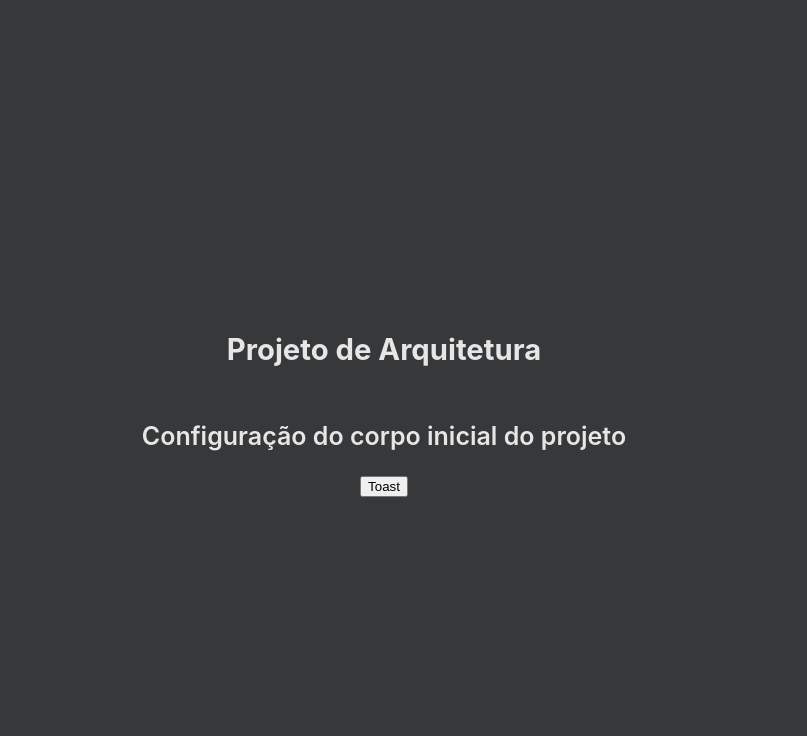
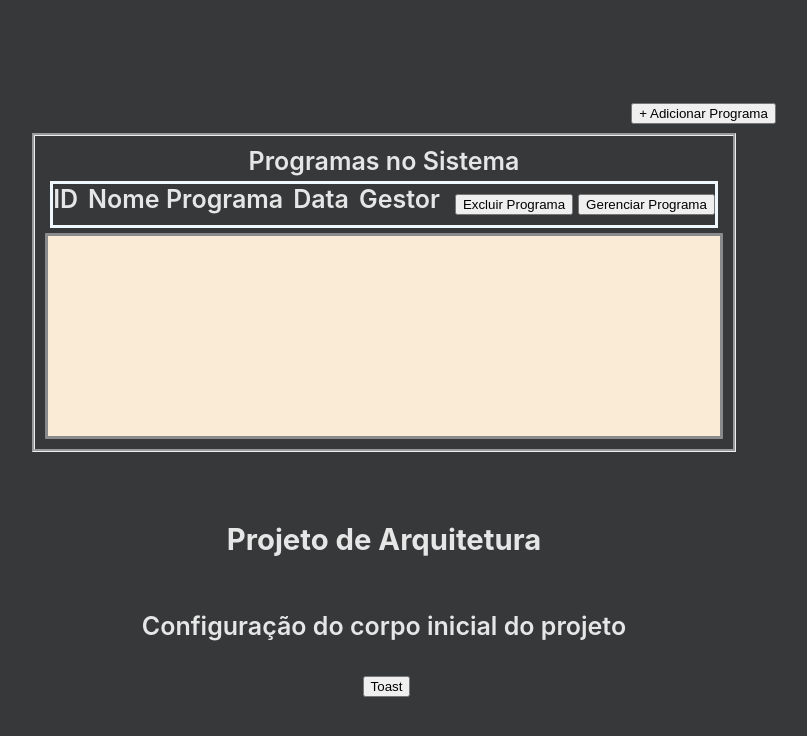
Before and after one commit to Hoshibi/ProjetoArquitetura.FRONT, a React (Create React App) app: page / in a window 1280 px wide. Shown: the top 736 px of the page, without its empty margins (256-1063 px from the left). Built offline with nearby package versions, Linux system fonts and the light colour scheme.

Commit message:
Esqueleto base
Apenas fiz uma base para ir ajudando a visualizar.

```diff
--- a/src/pages/home/App.css
+++ b/src/pages/home/App.css
@@ -9,3 +9,42 @@
   font-weight: 600;
   font-size: 25px;
 }
+
+.List{
+  text-align: center;
+  margin: 40px;
+  padding: 10px;
+  border-style: groove;
+}
+
+.Tabela{
+  background-color: antiquewhite;
+  width: auto;
+  height: 200px;
+  border-color: #8a8a8a;
+  border-radius: 1px;
+  border-style: solid;
+}
+
+ul{
+  list-style-type: none;
+  margin: 5px;
+  padding: 0;
+  overflow: hidden;
+  background-color: none;
+  border-style: solid;
+  border-color: aliceblue;
+}
+
+li{
+  float: left;
+  text-align: left;
+  padding-right: 10px;
+}
+
+button{
+  float: right;
+  margin-top: 10px;
+  margin-bottom: 10px;
+  margin-left:5px;
+}
--- a/src/pages/home/App.tsx
+++ b/src/pages/home/App.tsx
@@ -4,6 +4,29 @@ import "./App.css";
 function App() {
   return (
     <div className="HomeContainer">
+      <div id="MainScreen">
+        <button>
+          + Adicionar Programa
+        </button>
+
+        <div className="List">
+          Programas no Sistema
+          <div>
+
+          </div>
+          <ul>
+            <li>ID</li>
+            <li>Nome Programa</li>
+            <li>Data</li>
+            <li>Gestor</li>
+            <button>Gerenciar Programa</button>
+            <button>Excluir Programa</button>
+          </ul>
+          <div className= "Tabela">
+
+          </div>
+        </div>
+      </div>
       <h3>Projeto de Arquitetura</h3>
       <p>Configuração do corpo inicial do projeto</p>
       <button onClick={() => toast.success("mensagem")}>Toast</button>
```
